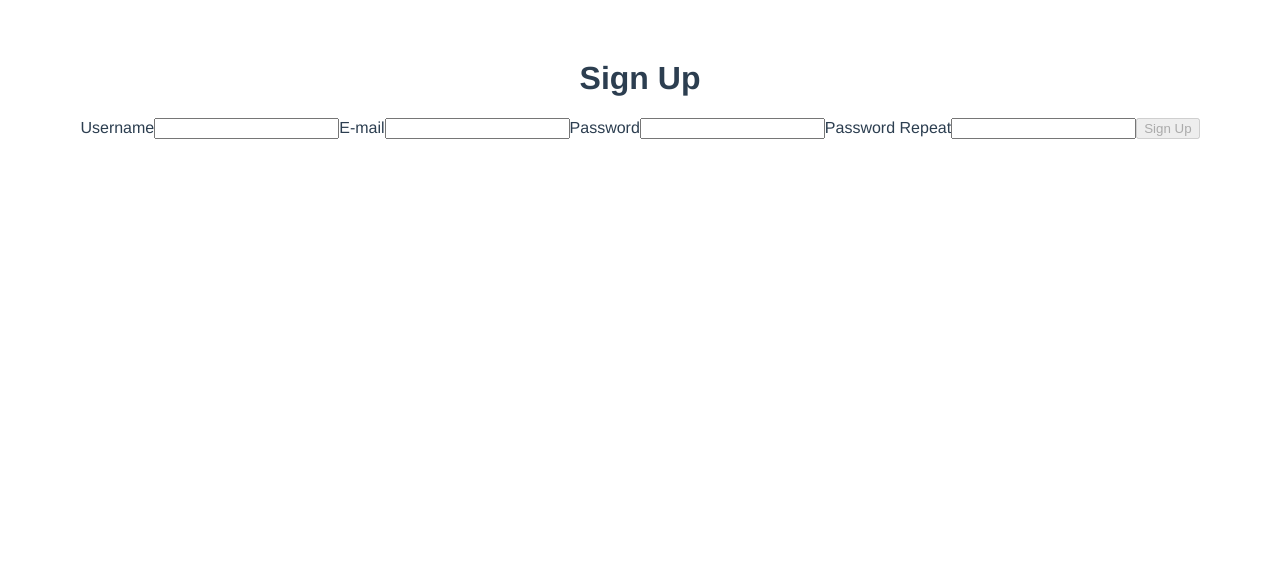
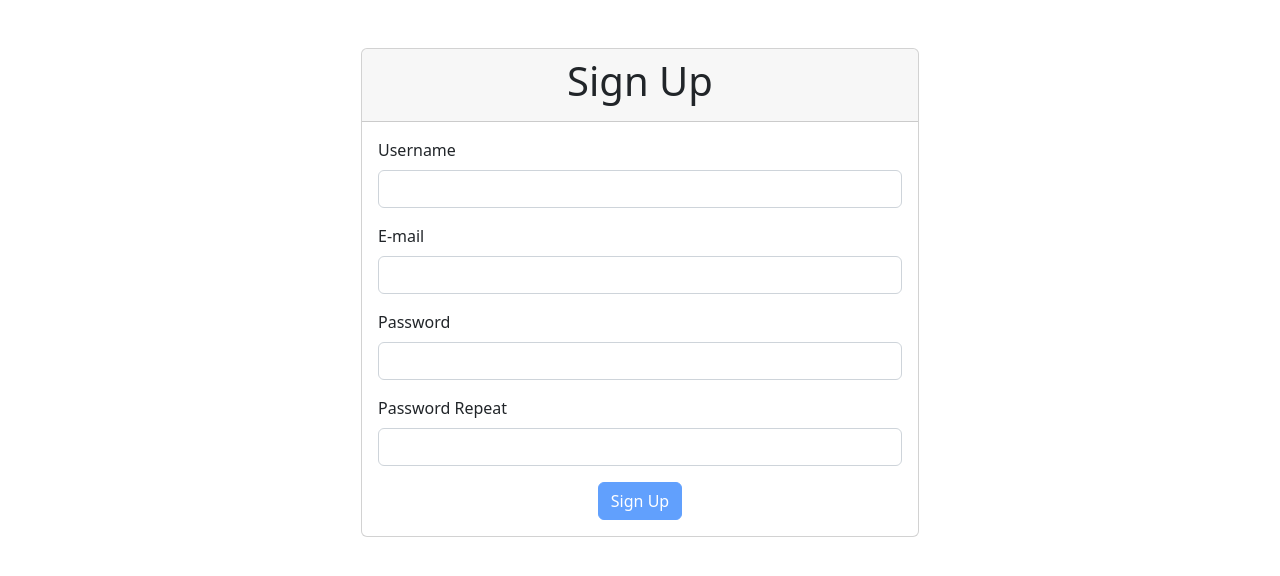
Before and after one commit to santinocc/tdd-vue3, a Vue app: page / in a window 1280 px wide. Shown: the top 576 px of the page. Built offline with nearby package versions, Linux system fonts and the light colour scheme.

Commit message:
7th Styling

```diff
--- a/package.json
+++ b/package.json
@@ -11,6 +11,7 @@
   "dependencies": {
     "axios": "^0.27.2",
     "core-js": "^3.6.5",
+    "cross-env": "^7.0.3",
     "vue": "^3.0.0"
   },
   "devDependencies": {
@@ -27,8 +28,7 @@
     "eslint-plugin-vue": "^7.0.0",
     "jest": "^26.6.3",
     "msw": "^0.42.0",
-    "vue-jest": "^5.0.0-alpha.9",
-    "whatwg-fetch": "^3.6.2"
+    "vue-jest": "^5.0.0-alpha.9"
   },
   "eslintConfig": {
     "root": true,
--- a/public/index.html
+++ b/public/index.html
@@ -1,15 +1,26 @@
 <!DOCTYPE html>
 <html lang="">
   <head>
-    <meta charset="utf-8">
-    <meta http-equiv="X-UA-Compatible" content="IE=edge">
-    <meta name="viewport" content="width=device-width,initial-scale=1.0">
-    <link rel="icon" href="<%= BASE_URL %>favicon.ico">
+    <meta charset="utf-8" />
+    <meta http-equiv="X-UA-Compatible" content="IE=edge" />
+    <meta name="viewport" content="width=device-width,initial-scale=1.0" />
+    <link rel="icon" href="<%= BASE_URL %>favicon.ico" />
+    <!-- CSS only -->
+    <link
+      href="https://cdn.jsdelivr.net/npm/bootstrap@5.2.0-beta1/dist/css/bootstrap.min.css"
+      rel="stylesheet"
+      integrity="sha384-0evHe/X+R7YkIZDRvuzKMRqM+OrBnVFBL6DOitfPri4tjfHxaWutUpFmBp4vmVor"
+      crossorigin="anonymous"
+    />
     <title><%= htmlWebpackPlugin.options.title %></title>
   </head>
   <body>
     <noscript>
-      <strong>We're sorry but <%= htmlWebpackPlugin.options.title %> doesn't work properly without JavaScript enabled. Please enable it to continue.</strong>
+      <strong
+        >We're sorry but <%= htmlWebpackPlugin.options.title %> doesn't work
+        properly without JavaScript enabled. Please enable it to
+        continue.</strong
+      >
     </noscript>
     <div id="app"></div>
     <!-- built files will be auto injected -->
--- a/src/App.vue
+++ b/src/App.vue
@@ -1,5 +1,7 @@
 <template>
-  <SignUpPage />
+  <div class="container">
+    <SignUpPage />
+  </div>
 </template>
 
 <script>
@@ -13,12 +15,5 @@ export default {
 </script>
 
 <style>
-#app {
-  font-family: Avenir, Helvetica, Arial, sans-serif;
-  -webkit-font-smoothing: antialiased;
-  -moz-osx-font-smoothing: grayscale;
-  text-align: center;
-  color: #2c3e50;
-  margin-top: 60px;
-}
+
 </style>
--- a/src/pages/SignUpPage.vue
+++ b/src/pages/SignUpPage.vue
@@ -1,20 +1,32 @@
 <template>
-<form>
-  <h1>Sign Up</h1>
-  <label for="username">Username</label>
-  <input id="username" v-model="username"/>
-
-  <label for="e-mail">E-mail</label>
-  <input id="e-mail" v-model="email"/>
-
-  <label for="password">Password</label>
-  <input id="password" type="password" v-model="password"/>
-
-  <label for="password-repeat">Password Repeat</label>
-  <input id="password-repeat" type="password" v-model="passwordRepeat"/>
-
-  <button :disabled="isDisabled" @click.prevent="submit">Sign Up</button>
-</form>
+  <div class="col-lg-6 offset-lg-3 col-md-8 offset-lg-2">
+    <form class="card mt-5">
+      <div class="card-header">
+        <h1 class="text-center">Sign Up</h1>
+      </div>
+      <div class="card-body">
+        <div class="mb-3">
+          <label for="username" class="form-label">Username</label>
+          <input id="username" v-model="username" class="form-control"/>
+        </div>
+        <div class="mb-3">
+          <label for="e-mail" class="form-label">E-mail</label>
+          <input id="e-mail" v-model="email" class="form-control"/>
+        </div>
+        <div class="mb-3">
+          <label for="password" class="form-label">Password</label>
+          <input id="password" type="password" v-model="password"  class="form-control"/>
+        </div>
+        <div class="mb-3">
+          <label for="password-repeat" class="form-label">Password Repeat</label>
+          <input id="password-repeat" type="password" v-model="passwordRepeat" class="form-control"/>
+        </div>
+        <div class="text-center">
+          <button class="btn btn-primary" :disabled="isDisabled" @click.prevent="submit">Sign Up</button>
+        </div>
+      </div>
+    </form>
+  </div>
 </template>
 
 <script>
--- a/vue.config.js
+++ b/vue.config.js
@@ -1,5 +1,10 @@
 module.exports = {
   devServer: {
     port: 9876,
+    proxy: {
+      "/api": {
+        target: "http://localhost:8080",
+      },
+    },
   },
 };
```
Also changed, not shown: 2 other files (tests, documents, lock files or other folders).
